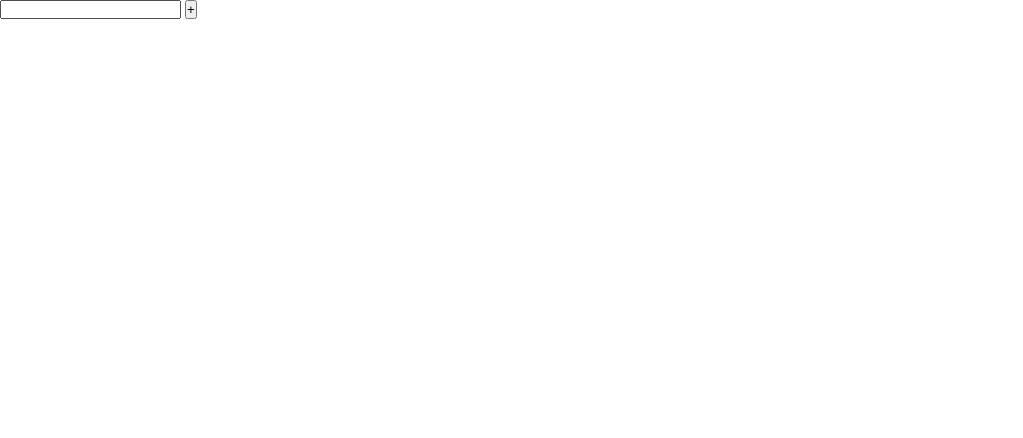
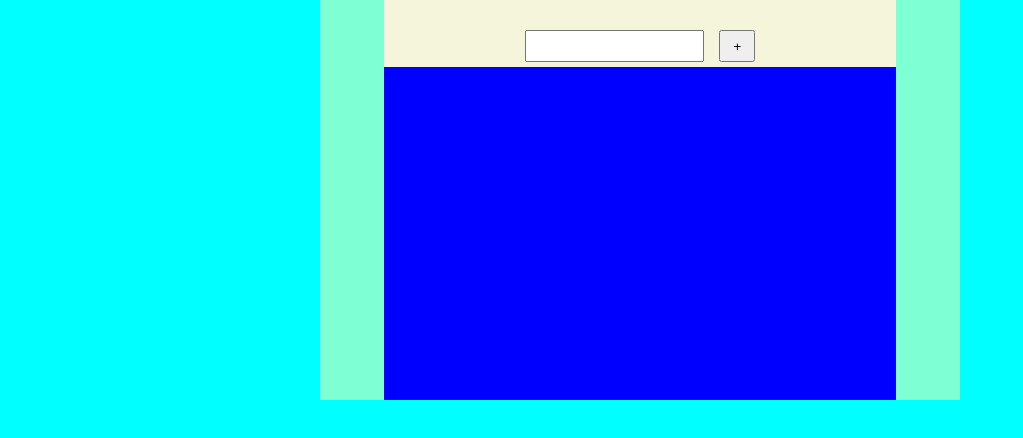
Before and after one commit to abuzarraziqgithub/TASKER-APP, a plain HTML site: page index.html in a window 1280 px wide. Shown: the whole page, without its empty margins (0-1023 px from the left). Drawn offline with Linux system fonts and the light colour scheme.

Commit message:
Layout-added

```diff
--- a/index.html
+++ b/index.html
@@ -9,9 +9,10 @@
   <body>
     <div class="main-container">
       <div class="toDoApp">
-        <input type="text" id="toDoInput" />
-        <button id="addBtn">+</button>
-
+        <div class="input-addBtn">
+          <input type="text" id="toDoInput" />
+          <button id="addBtn">+</button>
+        </div>
         <div class="list-data">
           <!-- <ul>
             <li>
--- a/style.css
+++ b/style.css
@@ -3,3 +3,51 @@
   padding: 0;
   box-sizing: border-box;
 }
+body {
+  overflow: hidden;
+}
+.main-container {
+  display: flex;
+  justify-content: center;
+  width: 100%;
+  height: 100vh;
+  background-color: aqua;
+}
+.toDoApp {
+  display: flex;
+  justify-content: first baseline;
+  align-items: center;
+  flex-direction: column;
+  width: 50%;
+  height: 50vh;
+  overflow-x: hidden;
+  overflow-y: scroll;
+  background-color: aquamarine;
+}
+.input-addBtn {
+  display: flex;
+  justify-content: center;
+  align-items: center;
+  background-color: beige;
+  width: 80%;
+  height: 10vh;
+}
+#toDoInput {
+  margin-top: 5%;
+  width: 35%;
+  height: 4vh;
+}
+#addBtn {
+  display: flex;
+  justify-content: center;
+  align-items: center;
+  margin-top: 5%;
+  width: 7%;
+  margin-left: 3%;
+  height: 4vh;
+}
+.list-data {
+  background-color: blue;
+  width: 80%;
+  height: 50vh;
+}
```
